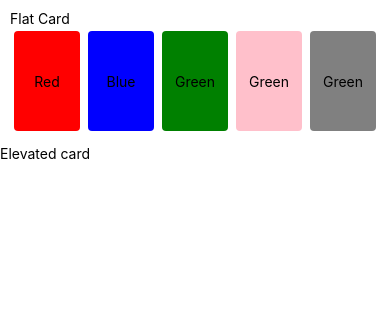
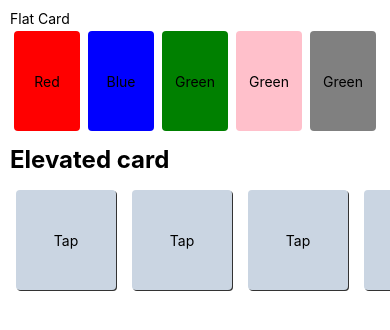
Before and after one commit to Rajit909/React-native, a React Native app: screen / in a window 390 px wide. Shown: the top 330 px of the page. Built offline with nearby package versions, Linux system fonts and the light colour scheme.

Commit message:
horizontal card

```diff
--- a/components/ElevatedCards.js
+++ b/components/ElevatedCards.js
@@ -1,17 +1,70 @@
-import {StyleSheet, View, Text } from 'react-native'
+import {StyleSheet, View, Text, ScrollView } from 'react-native'
 import React from 'react'
 
 
 export default function ElevatedCards() {
     return(
         <View>
-            <Text>
+            <Text style={styles.headingText}>
                 Elevated card
             </Text>
+            <ScrollView horizontal={true} style={styles.container}>
+                <View style={[styles.card, styles.cardElevated]}>
+                    <Text>
+                        Tap
+                    </Text>
+                </View>
+                <View style={[styles.card, styles.cardElevated]}>
+                    <Text>
+                        Tap
+                    </Text>
+                </View>
+                <View style={[styles.card, styles.cardElevated]}>
+                    <Text>
+                        Tap
+                    </Text>
+                </View>
+                <View style={[styles.card, styles.cardElevated]}>
+                    <Text>
+                        Tap
+                    </Text>
+                </View>
+                <View style={[styles.card, styles.cardElevated]}>
+                    <Text>
+                        Tap
+                    </Text>
+                </View>
+            </ScrollView>
         </View>
     )
 }
 
-const style = StyleSheet.create({
-
+const styles = StyleSheet.create({
+    headingText:{
+        fontSize: 24,
+        fontWeight: 'bold',
+        paddingHorizontal: 10,
+      },
+      container:{
+        padding: 8
+      },
+      card: {
+        flex:1,
+        alignItems: 'center',
+        justifyContent: 'center',
+        width: 100,
+        height: 100,
+        borderRadius:4,
+        margin:8,
+        color: '#00000'
+      },
+      cardElevated: {
+        backgroundColor: '#CAD5E2',
+        elevation: 2,
+        shadowOffset: {
+            width:1,
+            height:1
+        },
+        shadowColor: '#333'
+      }
 })
```
